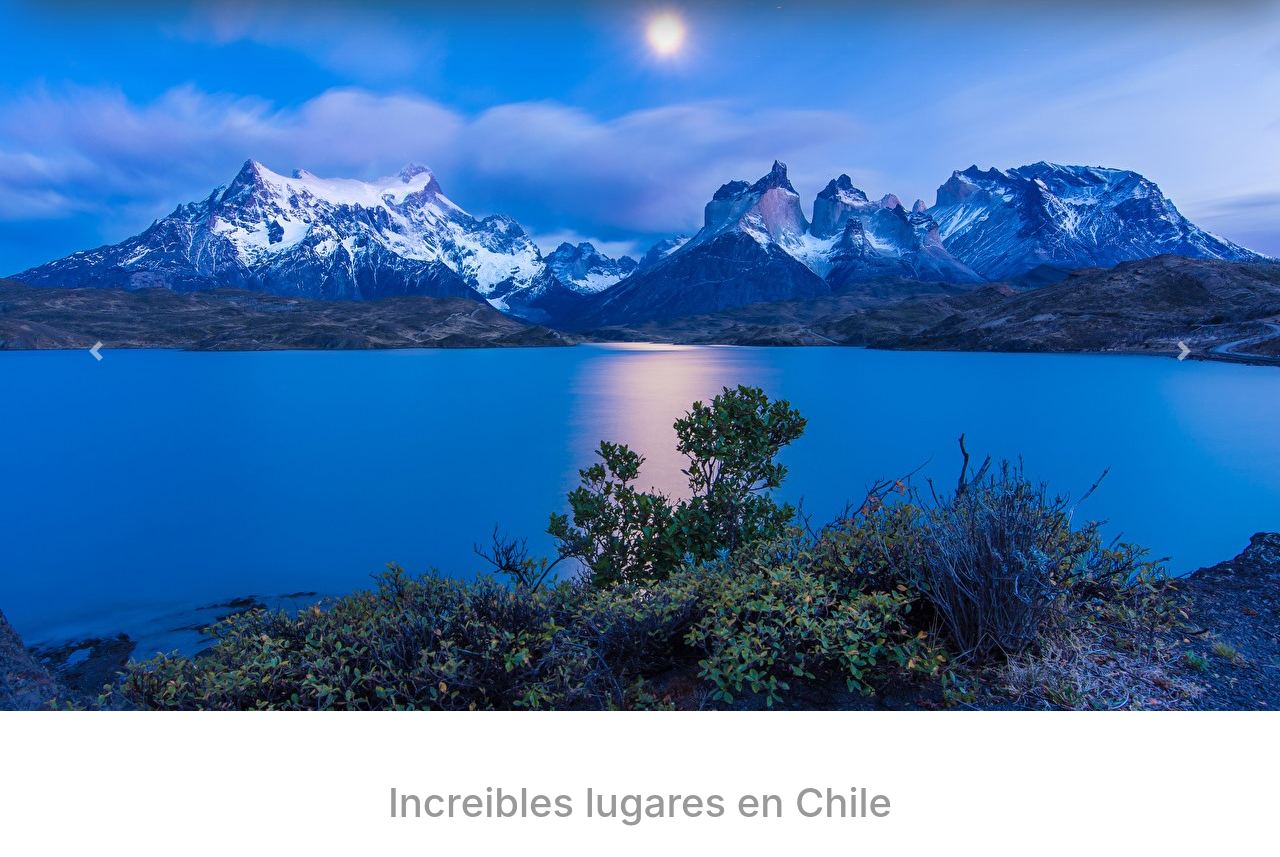
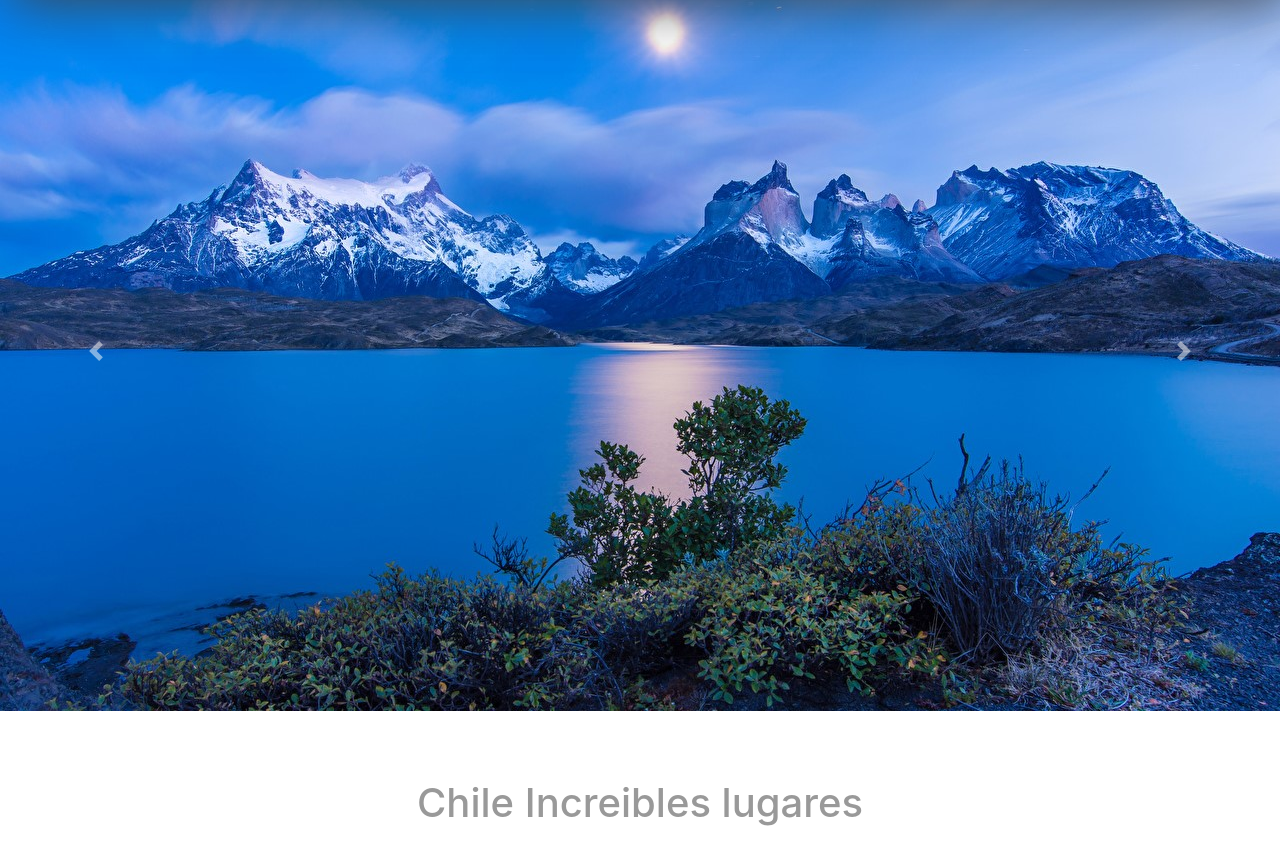
Before and after one commit to ligatordaniel/Galeria-IOS-chile, a plain HTML site: page index.html in a window 1280 px wide. Shown: the part 95-952 px from the top of the page. Drawn offline with nearby package versions, Linux system fonts and the light colour scheme; a web font is replaced by a local one.

Commit message:
correccion 10:40 22-08-2019 4

```diff
--- a/index.html
+++ b/index.html
@@ -91,7 +91,7 @@
 
   <br>
   <br>
-  <h1>Increibles lugares en Chile</h1>
+  <h1>Chile Increibles lugares</h1>
   <br>
 
 
```
